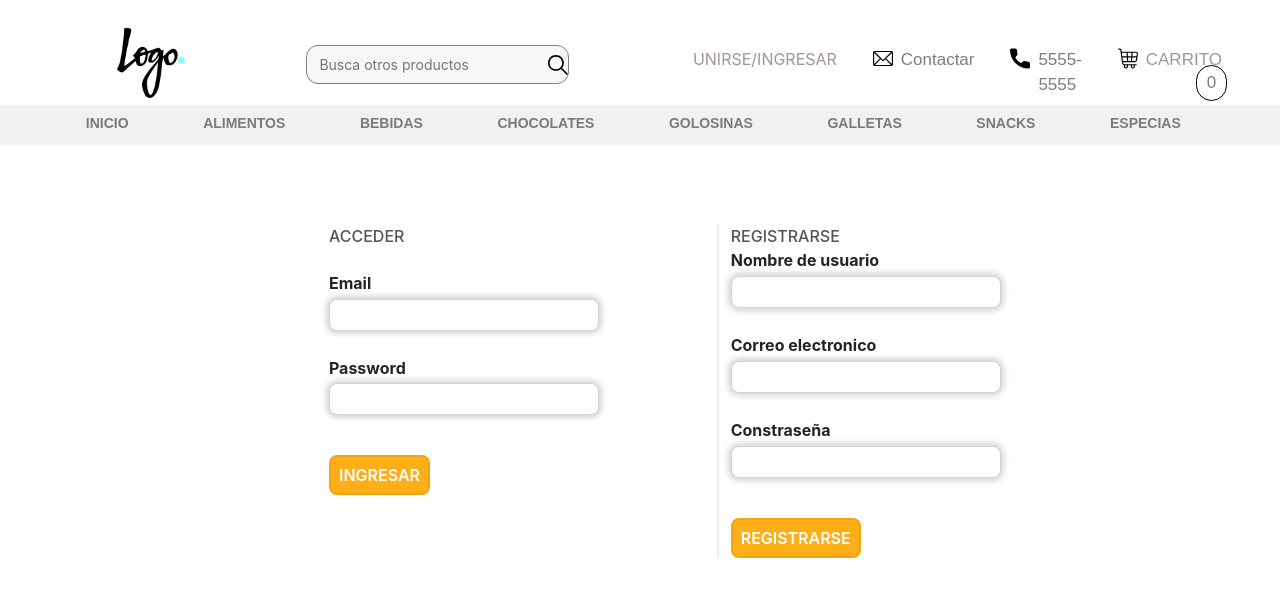
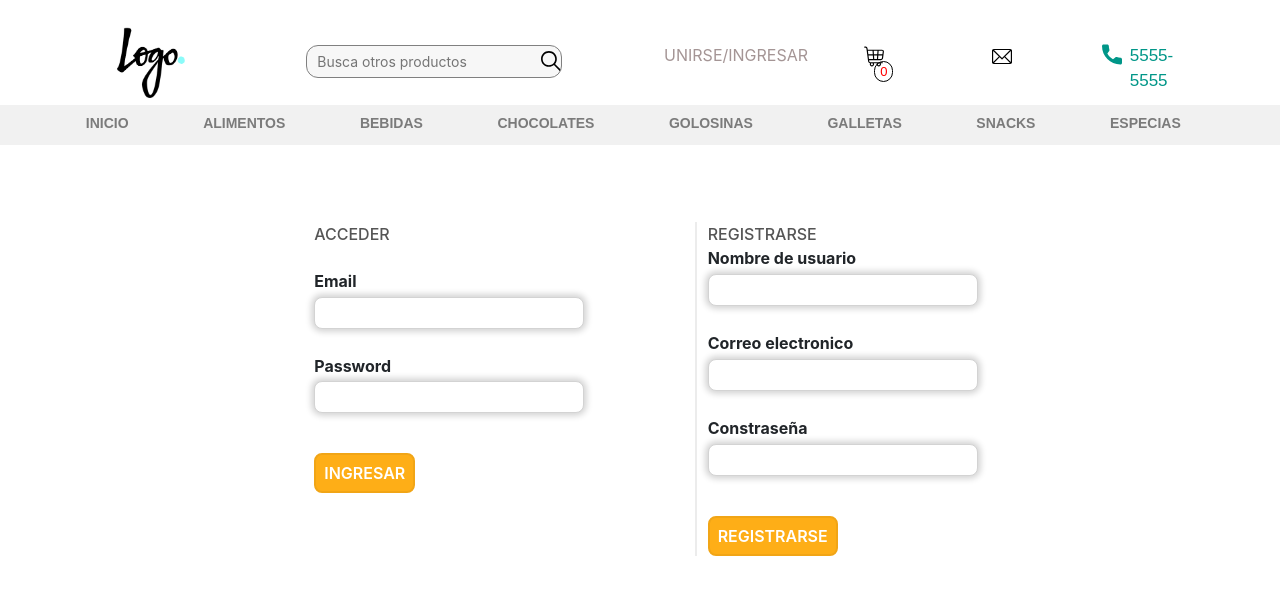
Before and after one commit to GonzaloGuasch/homestore-market, a React (Create React App) app: page /LogIn-Register in a window 1280 px wide. Shown: the top 596 px of the page. Built offline with nearby package versions, Linux system fonts and the light colour scheme.

Commit message:
cambio header

```diff
--- a/src/components/Header.js
+++ b/src/components/Header.js
@@ -2,7 +2,7 @@ import React from 'react'
 import '../css/Header.css'
 import psuudoloPresentable from '../images/logo_ejemplo.png'
 import email from '../images/email.svg'
-import phone from '../images/phone.svg'
+import phone from '../images/greenPhone.svg'
 import carrito from '../images/carrito.svg'
 import axios from 'axios'
 import { ToastContainer, toast } from 'react-toastify';
@@ -96,21 +96,24 @@ cantidadDeProductosEnCarrito(){
                        <div className="logIn-register-container">
                            {this.state.isLog ? <a href="/Pedidos">Pedidos</a> : <a href="/LogIn-Register">Unirse/Ingresar</a>}
                        </div>
+                       <div className="carrito-container">
+                            <div className="carrito-cantidad-wrapper">
+                                <div className="carrito-wrapper">
+                                    <a href="/Carrito"> <img src={carrito} className="logo-email" alt="img-carrito"></img></a>
+                                </div>
+                                <div className="cantidad-wrapper">{this.cantidadDeProductosEnCarrito()}</div>
+                            </div>
+                       </div>
+
                        <div className="contacto-container">
-                           <img src={email} className="logo-email" alt="img-email"></img>
-                           Contactar
+                           <a href="mailto:soytumarket@gmail.com"><img src={email} className="logo-email" alt="img-email"></img></a>
                        </div>
+
                        <div className="telefono-container">
                        <img src={phone} className="logo-email" alt="img-phone"></img>
                           5555-5555
                        </div>
-                       <div className="carrito-container">
-                       <img src={carrito} className="logo-email" alt="img-carrito"></img>
-                            <div className="carrito-cantidad-wrapper">
-                                <div className="carrito-wrapper"><a href="/Carrito">Carrito</a></div>
-                                <div className="cantidad-wrapper">{this.cantidadDeProductosEnCarrito()}</div>
-                            </div>
-                       </div>
+
 
           </div>
        </div>
--- a/src/css/Header.css
+++ b/src/css/Header.css
@@ -54,12 +54,12 @@
 }
 .logIn-register-container{
     margin-top: 3.5%;
-    margin-right: 5%;
+    margin-right: 10%;
     margin-left: 5%;
 }
 .contacto-container{
     margin-top: 3.5%;
-    margin-right: 5%;
+    margin-right: 15%;
 
     display: flex;
     color: #7d7d7d;
@@ -77,11 +77,13 @@
     font-family: "Heebo", sans-serif;
     font-size: 17px;
     width: 20%;
+    color:#009688;
+
 }
 
 .carrito-container{
     margin-top: 3.5%;
-    margin-right: 5%;
+    margin-right: 25%;
 
     display: flex;
     color: #7d7d7d;
@@ -100,10 +102,12 @@
 .cantidad-wrapper{
     position: absolute;
     z-index: 2;
-    margin-left: 50px;
+    margin-left: 15px;
     margin-top: 18px;
 
-    padding: 4px 10px 5px 10px;
+    padding: 0 5px 0 5px;
+    font-size: 13px;
+    color: red;
 
     border: 1px solid black;
     border-radius: 50px;
```
Also changed, not shown: src/images/greenPhone.svg (added), src/images/wpp_v2.svg (added).
